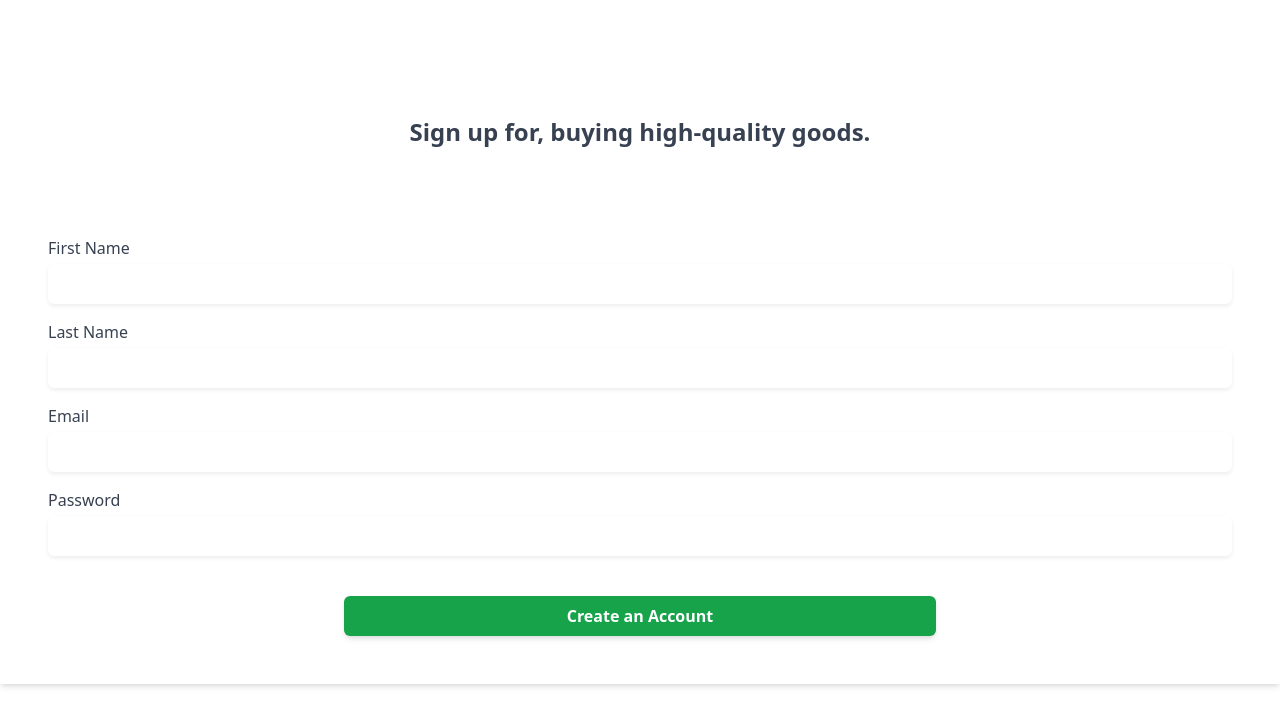
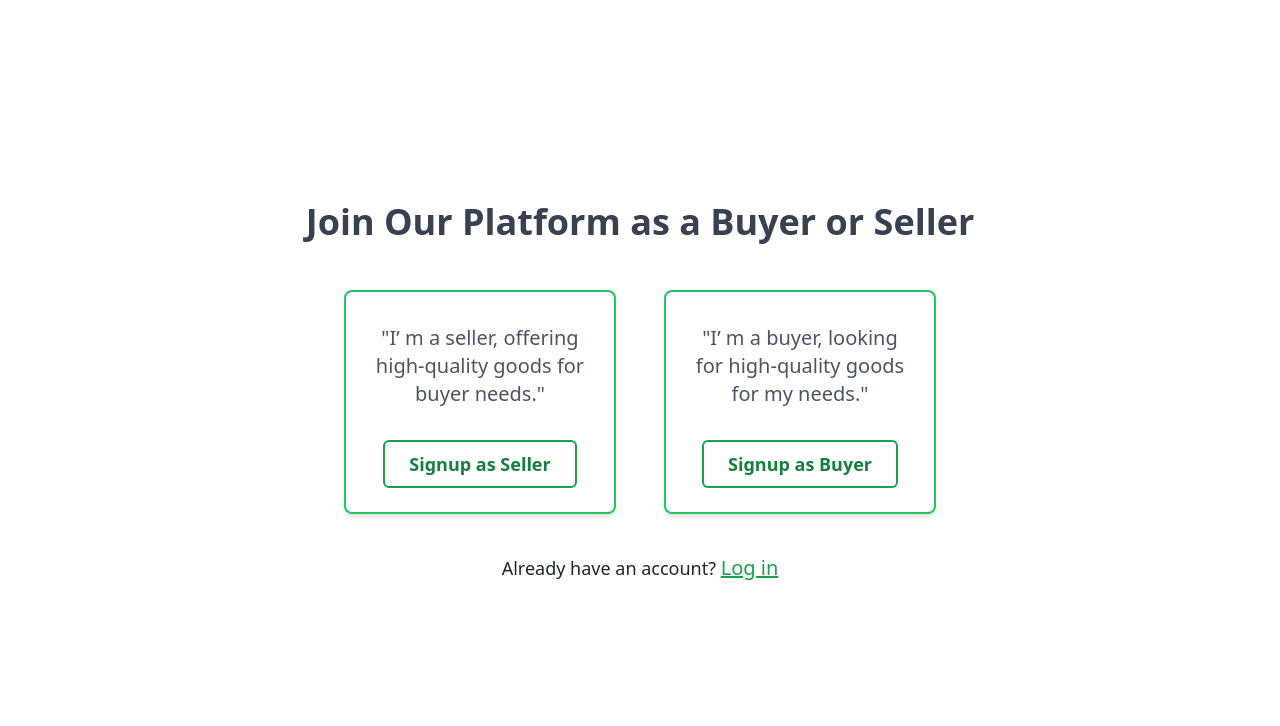
Before and after one commit to UGDDulmina/E-Commerce_App_Frontend, a React (Vite) app: page / in a window 1280 px wide. Shown: the top 726 px of the page. Built offline with nearby package versions, Linux system fonts and the light colour scheme.

Commit message:
update login page.

```diff
--- a/package.json
+++ b/package.json
@@ -17,6 +17,7 @@
     "react": "^18.3.1",
     "react-bootstrap": "^2.10.4",
     "react-dom": "^18.3.1",
+    "react-router-dom": "^6.26.1",
     "tailwindcss": "^3.4.10"
   },
   "devDependencies": {
--- a/src/App.jsx
+++ b/src/App.jsx
@@ -1,14 +1,16 @@
-import LoginAsBuyer from './components/LoginAsBuyer';
-import LoginHome from './components/loginHome'
+import LoginAsBuyer from './pages/LoginAsBuyer';
+import { BrowserRouter as Router, Route, Routes } from 'react-router-dom';
+import LoginHome from './pages/LoginHome'
 import React from 'react';
 
 function App() {
   return (
-    <>
-       {/* <LoginHome/> */}
-       <LoginAsBuyer/>
-
-    </>
+    <Router>
+    <Routes>
+      <Route path="/" element={<LoginHome />} />
+      <Route path="/LoginAsBuyer" element={<LoginAsBuyer />} />
+    </Routes>
+  </Router>
   )
 }
 
--- a/src/components/LoginAsBuyer.jsx
+++ b/src/pages/LoginAsBuyer.jsx
@@ -1,4 +1,6 @@
-import React, {useState} from 'react'
+import React, {useState} from 'react';
+
+
 
 export default function LoginAsBuyer() {
 
@@ -70,7 +72,7 @@ const handleSubmit = (e) => {
                Sign up for, buying high-quality goods.
            </div>
 
-        <form onSubmit={handleSubmit} className="space-y-4 w-full w-1/3 flex flex-col justify-center shadow-md p-5">
+        <form onSubmit={handleSubmit} className="space-y-4  w-1/3 flex flex-col justify-center shadow-md p-5">
          <div >
          <label htmlFor="firstName" className="block font-medium text-gray-700 ">
            First Name
--- a/src/components/LoginHome.jsx
+++ b/src/pages/LoginHome.jsx
@@ -1,4 +1,5 @@
-import React from 'react'
+import React from 'react';
+import { Link } from 'react-router-dom';
 
 export default function loginHome() {
   return (
@@ -11,9 +12,11 @@ export default function loginHome() {
       <div className="text-center mb-3 p-6 border-2 border-green-500 rounded-lg shadow-md">
         <h5 className="text-lg font-bold"></h5>
         <p className="text-gray-600 text-xl">"I’ m a seller, offering high-quality goods for buyer needs."</p>
-        <button href="#" className="inline-block mt-3 px-4 py-2 text-lg font-semibold text-green-700 border-2 border-green-600 rounded hover:bg-green-500 hover:text-white transition duration-1000 ease-in-out">
-         Signup as seller
-        </button>
+        <Link to="/signup-as-seller">
+              <button className="inline-block mt-3 px-4 py-2 text-lg font-semibold text-green-700 border-2 border-green-600 rounded hover:bg-green-500 hover:text-white transition duration-1000 ease-in-out">
+                Signup as Seller
+              </button>
+       </Link>
       </div>
     </div>
 
@@ -21,9 +24,11 @@ export default function loginHome() {
       <div className="text-center mb-3 p-6 border-2 border-green-500 rounded-lg shadow-md">
         <h5 className="text-lg font-bold"></h5>
         <p className="text-gray-600 text-xl">"I’ m a buyer, looking for high-quality goods for my needs."</p>
-        <button href="#" className="inline-block mt-3 px-4 py-2 text-lg font-semibold text-green-700 border-2 border-green-600 rounded hover:bg-green-500 hover:text-white transition duration-1000 ease-in-out">
-        Signup as buyer
-        </button>
+        <Link to="/LoginAsBuyer">
+              <button className="inline-block mt-3 px-4 py-2 text-lg font-semibold text-green-700 border-2 border-green-600 rounded hover:bg-green-500 hover:text-white transition duration-1000 ease-in-out">
+                Signup as Buyer
+              </button>
+       </Link>
         </div>
       </div>
     </div>
```
Also changed, not shown: 1 other file (tests, documents, lock files or other folders).
